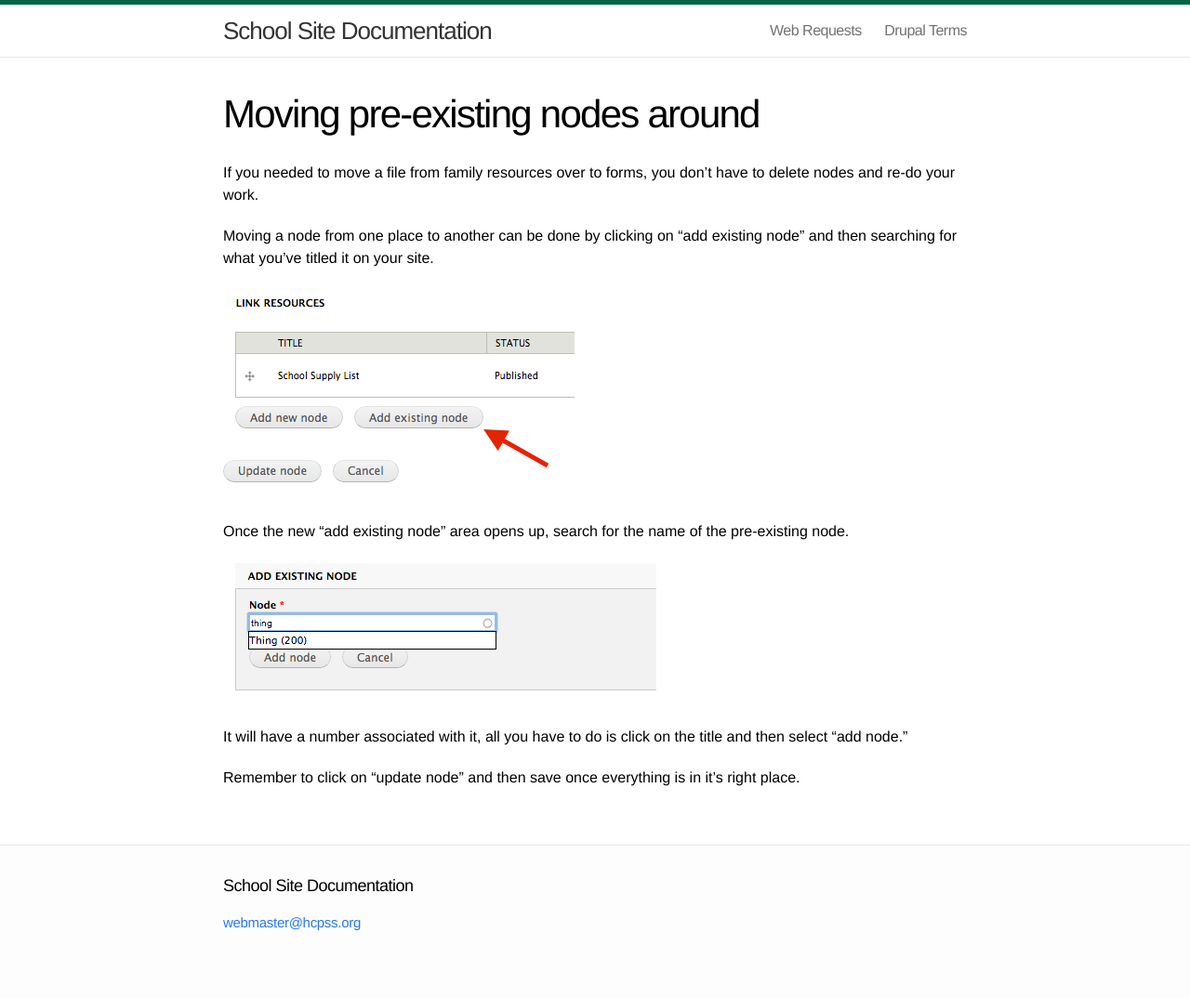
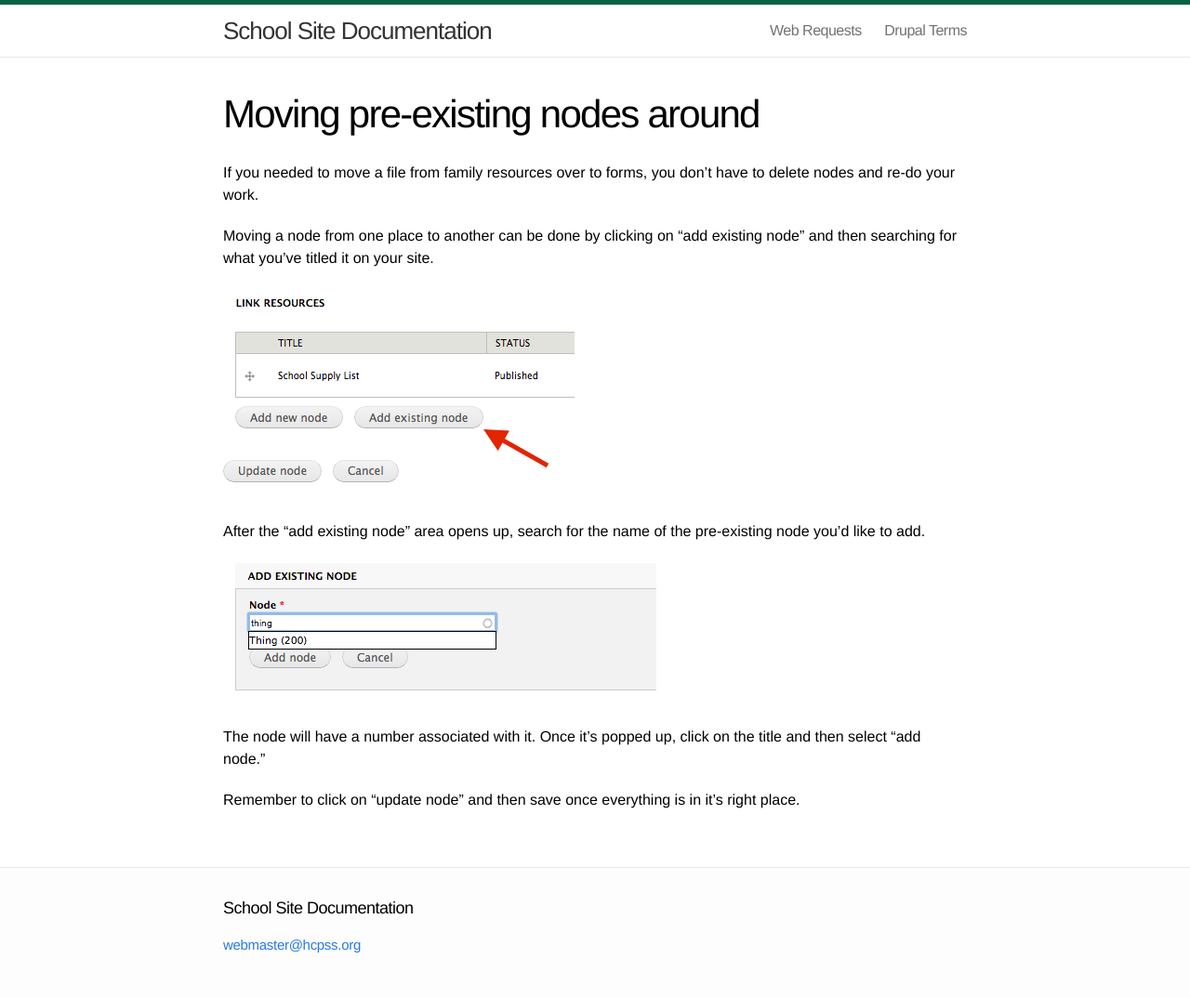
Before and after one commit to HCPSS/schoolsites-help, a Jekyll site: the page built from _posts/2014-07-15-moving-nodes.md, in a window 1280 px wide. Shown: the whole page at 93% size. Built offline with Jekyll 4.4.1, drawn with Linux system fonts in a browser that asks for light colours; Markdown is read by kramdown in place of the engine named in the settings; before the commit the page ends 1050 px from its top, so only the background shows below that.

Commit message:
changed some language around

```diff
--- a/_posts/2014-07-15-moving-nodes.md
+++ b/_posts/2014-07-15-moving-nodes.md
@@ -9,10 +9,10 @@ Moving a node from one place to another can be done by clicking on "add existing
 
 ![add existing](/schoolsites-help/images/uploading/existing-node.png)
 
-Once the new "add existing node" area opens up, search for the name of the pre-existing node.
+After the "add existing node" area opens up, search for the name of the pre-existing node you'd like to add.
 
 ![search node](/schoolsites-help/images/uploading/search-existing.png)
 
-It will have a number associated with it, all you have to do is click on the title and then select "add node."
+The node will have a number associated with it. Once it's popped up, click on the title and then select "add node."
 
 Remember to click on "update node" and then save once everything is in it's right place.
```
